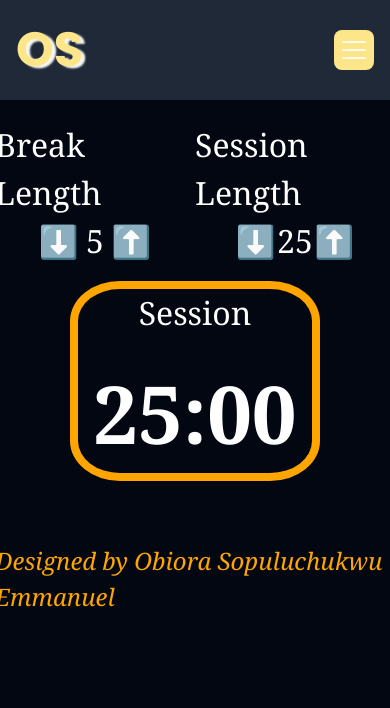
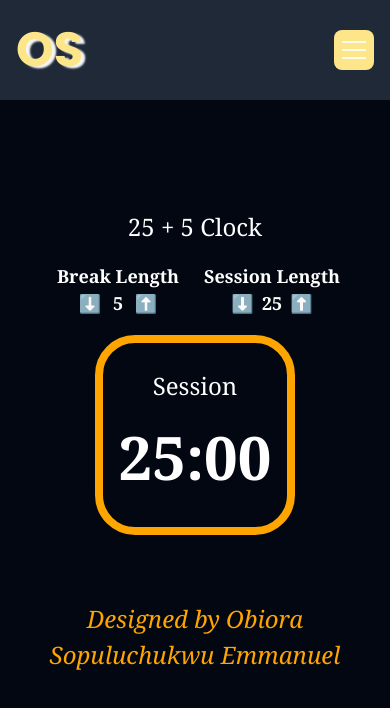
Before and after one commit to obiora198/my-portfolio-website, a Next.js app: page /projects/5-25-clock in a window 390 px wide. Shown: the top 708 px of the page. Built offline with nearby package versions, Linux system fonts and the light colour scheme.

Commit message:
fix smooth scroll

```diff
--- a/app/components/Hero.tsx
+++ b/app/components/Hero.tsx
@@ -6,7 +6,7 @@ export default function Hero() {
     <>
       <div className="min-h-screen text-amber-100 grid sm:grid-cols-2 gap-16 p-4 sm:px-48 pb-24 pt-[140px] relative">
         <div className="w-full h-full grid place-content-center text-xl sm:text-2xl text-start">
-          <p>
+          <p className="text-justify">
             Hello, <br />
             <span className="font-bold text-5xl sm:text-6xl text-amber-400">
               I&apos;m Obiora Sopulu E.
--- a/app/components/nav/NavBar.tsx
+++ b/app/components/nav/NavBar.tsx
@@ -3,13 +3,20 @@
 import React, { useState } from "react";
 import { Pacifico } from "next/font/google";
 import Style from "./navbar.module.css";
+import Link from "next/link";
 
 const logoFont = Pacifico({
   subsets: ["latin"],
   weight: ["400"],
 });
 
-export default function NavBar() {
+interface ids {
+  homeId: string
+  portfolioId: string
+  contactId: string
+}
+
+export default function NavBar({homeId, contactId, portfolioId}: ids) {
   const [isOPen, setIsOpen] = useState(false);
 
   const handleClick = () => {
@@ -29,21 +36,21 @@ export default function NavBar() {
         <nav
           className={`${
             isOPen
-              ? "bg-gray-800 sm:static w-full opacity-80 sm:opacity-100 py-4"
-              : "w-full top-0 opacity-0 sm:opacity-100"
+              ? "bg-gray-800 sm:static w-full sm:w-auto opacity-80 sm:opacity-100 py-4"
+              : "w-full sm:w-auto top-0 opacity-0 sm:opacity-100"
           } absolute sm:static top-[100px] left-0 sm:block duration-500 ease-in-out `}
         >
           <ul
-            className='flex flex-col sm:flex-row sm:gap-8 gap-4 justify-center items-center'
+            className={`flex flex-col sm:flex-row sm:gap-8 gap-4 justify-center items-center ${isOPen ? '' : 'hidden sm:flex'}`}
           >
             <li>
-              <a href="/">Home</a>
+              <Link href={homeId} scroll={false}>Home</Link>
             </li>
             <li>
-              <a href="">About</a>
+              <Link href={portfolioId} scroll={false}>Portfolio</Link>
             </li>
             <li>
-              <a href="">Portfolio</a>
+              <Link href={contactId} scroll={false}>Contact</Link>
             </li>
           </ul>
         </nav>
--- a/app/layout.tsx
+++ b/app/layout.tsx
@@ -19,12 +19,12 @@ export default function RootLayout({
   children: React.ReactNode
 }) {
   return (
-    <html lang="en">
+    <html lang="en" className='scroll-smooth'>
       <head>
         <link rel="shortcut icon" href="/my-logo.png" type="image/x-icon" />
       </head>
-      <body className={`${poppins.className} bg-gray-950 text-amber-50 `} >
-        <NavBar />
+      <body className={`${poppins.className} bg-gray-950 text-amber-50`}  >
+        <NavBar homeId='#hero-section' contactId='#contact-section' portfolioId='#portfolio-section' />
         {children}
       </body>
     </html>
--- a/app/page.tsx
+++ b/app/page.tsx
@@ -2,14 +2,21 @@ import ContactForm from "./components/ContactForm";
 import Footer from "./components/Footer";
 import Hero from "./components/Hero";
 import Portfolio from "./components/Portfolio";
+import RootLayout from "./layout";
 
 export default function Home() {
   return (
-    <main>
-      <Hero />
-      <Portfolio />
-      <ContactForm />
+    <RootLayout >
+      <div id="hero-section">
+        <Hero />
+      </div>
+      <div id="portfolio-section">
+        <Portfolio />
+      </div>
+      <div id="contact-section">
+        <ContactForm />
+      </div>
       <Footer />
-    </main>
+    </RootLayout>
   );
 }
--- a/app/projects/5-25-clock/clock.module.css
+++ b/app/projects/5-25-clock/clock.module.css
@@ -1,4 +1,5 @@
   .main{
+    min-height: 100vh;
     display: flex;
     justify-content: center;
     align-items: center;
@@ -9,7 +10,7 @@
   }
   .container,
   .display{
-    width: 600px;
+    max-width: 600px;
     display: flex;
     flex-direction:column;
     align-items: center;
@@ -19,10 +20,12 @@
   .session_break_length,
   .length,
   .btns{
-    width: 100%;
     display: flex;
     justify-content: space-between;
     align-items: center
+  }
+  .session_break_length {
+    gap: 2em;
   }
   .length{
     flex-direction: column;
@@ -53,3 +56,36 @@
     display: flex;
     gap: 16px;
   }
+
+  .em{
+      font-size: 24px;
+      color: orange;
+      margin-top: 30px;
+    }
+
+  @media screen and (max-width: 500px) {
+    .main {
+      font-size: 1.5em;
+    }
+    .container{
+      padding-top: 1cm;
+      gap: 18px;
+    }
+    .session_break_length {
+      font-size: .75em;
+      font-weight: 800;
+      gap: 4px;
+    }
+    .length{
+    flex-direction: column;
+      width: 150px;
+    }
+    .display{
+      width: 200px;
+      gap: 8px;
+    }
+    .em{
+      font-size: 1em;
+      text-align: center;
+    }
+  }
--- a/app/projects/5-25-clock/page.tsx
+++ b/app/projects/5-25-clock/page.tsx
@@ -1,7 +1,7 @@
-'use client'
+"use client";
 
 import React from "react";
-import Style  from "./clock.module.css";
+import Style from "./clock.module.css";
 import Head from "next/head";
 
 const formatNumber = (num: number) => {
@@ -9,9 +9,9 @@ const formatNumber = (num: number) => {
 };
 
 type Timeleft = {
-    minutes: String
-    seconds: String
-}
+  minutes: String;
+  seconds: String;
+};
 
 export default function PormodoroClock() {
   const [breakLength, setBreakLength] = React.useState<number>(5);
@@ -20,7 +20,9 @@ export default function PormodoroClock() {
     minutes: formatNumber(sessionLength),
     seconds: formatNumber(0),
   });
-  const [intervalId, setIntervalId] = React.useState<NodeJS.Timeout | null>(null);
+  const [intervalId, setIntervalId] = React.useState<NodeJS.Timeout | null>(
+    null
+  );
   const [timerLabel, setTimerLabel] = React.useState<String>("Session");
   const [audio, setAudio] = React.useState<HTMLAudioElement | null>(null);
   const [pause, setPause] = React.useState<Boolean>(false);
@@ -34,7 +36,7 @@ export default function PormodoroClock() {
     setBreakLength(5);
     setSessionLength(25);
     if (intervalId) {
-      clearInterval(intervalId)
+      clearInterval(intervalId);
     }
     setIntervalId(null);
     setTimerLabel("Session");
@@ -159,7 +161,8 @@ export default function PormodoroClock() {
             <div id="break-label" className={Style.length}>
               <p>Break Length</p>
               <div className={Style.btns}>
-            <button className={Style.button}
+                <button
+                  className={Style.button}
                   id="break-decrement"
                   onClick={() => handleDecrease("break-decrement")}
                 >
@@ -199,7 +202,7 @@ export default function PormodoroClock() {
             <span
               id="time-left"
               className={Style.timeleft}
-          style={{ color: +timeLeft.minutes <= 1 ? "red" : ''}}
+              style={{ color: +timeLeft.minutes <= 1 ? "red" : "" }}
             >
               {timeLeft.minutes + ":" + timeLeft.seconds}
             </span>
@@ -218,15 +221,7 @@ export default function PormodoroClock() {
             preload="auto"
             src="https://raw.githubusercontent.com/freeCodeCamp/cdn/master/build/testable-projects-fcc/audio/BeepSound.wav"
           ></audio>
-      <em
-        style={{
-          fontSize: "24px",
-          color: "orange",
-          marginTop: "30px",
-        }}
-      >
-        Designed by Obiora Sopuluchukwu Emmanuel
-      </em>
+          <em className={Style.em}>Designed by Obiora Sopuluchukwu Emmanuel</em>
         </div>
       </main>
     </>
--- a/app/projects/calculator/page.tsx
+++ b/app/projects/calculator/page.tsx
@@ -65,11 +65,9 @@ export default function Calculator() {
         }
       }
     } else if (value == ".") {
-        setCurrentValue(prevValue => (
-            prevValue.includes(".")
-            ? prevValue
-            : prevValue + value
-        ));
+      setCurrentValue((prevValue) =>
+        prevValue.includes(".") ? prevValue : prevValue + value
+      );
       setEquation((prevEquation) => prevEquation + value);
     } else {
       if (currentValue.length > 20) {
@@ -79,23 +77,21 @@ export default function Calculator() {
           setEquation((prevEquation) => prevEquation);
         }, 1000);
       } else {
-        setCurrentValue((prevValue) => (
-            "0/*-+".includes(prevValue) ||
-            equation.includes("=")
+        setCurrentValue((prevValue) =>
+          "0/*-+".includes(prevValue) || equation.includes("=")
             ? value
             : prevValue == "DIGIT LIMIT MET"
             ? prevValue
             : prevValue + value
-        ));
-        setEquation((prevEquation) => (
-            ("0/*+".includes(currentValue) &&
-              "0/*+".includes(prevEquation)) ||
+        );
+        setEquation((prevEquation) =>
+          ("0/*+".includes(currentValue) && "0/*+".includes(prevEquation)) ||
           prevEquation.includes("=")
             ? value
             : currentValue == "DIGIT LIMIT MET"
             ? prevEquation
             : prevEquation + value
-        ));
+        );
       }
     }
   }
@@ -113,11 +109,9 @@ export default function Calculator() {
   }
 
   return (
-    <div className="w-full flex flex-col justify-center items-center mt-24">
-      <div className="w-[350px] bg-black p-2">
-        <div
-          className="w-full text-right"
-        >
+    <div className="w-full flex flex-col justify-center items-center pt-[150px] px-4">
+      <div className="w-[250px] sm:w-[350px] bg-black p-2">
+        <div className="w-full text-right">
           <div className="w-full min-h-[30px] break-all font-mono text-yellow-400">
             {equation}
           </div>
@@ -149,21 +143,15 @@ export default function Calculator() {
           ))}
         </div>
       </div>
-      <em
-        style={{
-          fontSize: "24px",
-          color: "#004466",
-          marginTop: "30px",
-        }}
-      >
-        Designed by Obiora Sopuluchukwu Emmanuel
-      </em>
+      <p className="text-white italic pt-8 font-thin sm:text-xl text-center">
+        Designed by Obiora Sopuluchukwu emmanuel
+      </p>
     </div>
   );
 }
 
 const buttonsStyle =
-  "hover:border-2 hover:border-gray-200 w-full h-[75px] text-white hover:text-black";
+  "hover:border-2 hover:border-gray-200 w-full h-[55px] sm:h-[75px] text-white hover:text-black";
 const buttons = [
   {
     id: "clear",
--- a/app/projects/drum-machine/drumMachine.module.css
+++ b/app/projects/drum-machine/drumMachine.module.css
@@ -1,6 +1,6 @@
 
   .container{
-    min-height: 80vh;
+    min-height: 100vh;
     background-color: #b2ad7f;
     display: flex;
     flex-direction: column;
@@ -89,3 +89,22 @@
     color: #713f12;
     background-color: black;
   }
+
+  @media screen and (max-width: 600px)  {
+    .container {
+      padding-inline: 16px;
+    }
+
+    .drumMachine {
+      width: 80%;
+      height: fit-content;
+      flex-direction: column-reverse;
+      gap: 16px;
+      padding-block: 32px;
+      text-align: center;
+    }
+    .keys,
+    .controls {
+      width: 100%;
+    }
+  }
--- a/app/projects/drum-machine/page.tsx
+++ b/app/projects/drum-machine/page.tsx
@@ -147,15 +147,9 @@ export default function DrumMachine() {
           </div>
         </div>
       </div>
-      <em
-        style={{
-          fontSize: "24px",
-          color: "white",
-          marginTop: "30px",
-        }}
-      >
-        Designed by Obiora Sopuluchukwu Emmanuel
-      </em>
+      <p className="text-white italic pt-8 font-thin sm:text-xl text-center">
+        Designed by Obiora Sopuluchukwu emmanuel
+      </p>
     </div>
   );
 }
```
Lines whose indentation alone changed are shown as unchanged.
